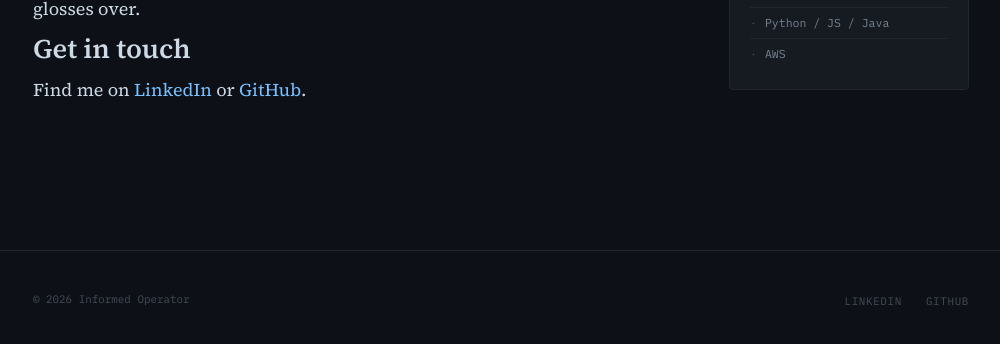
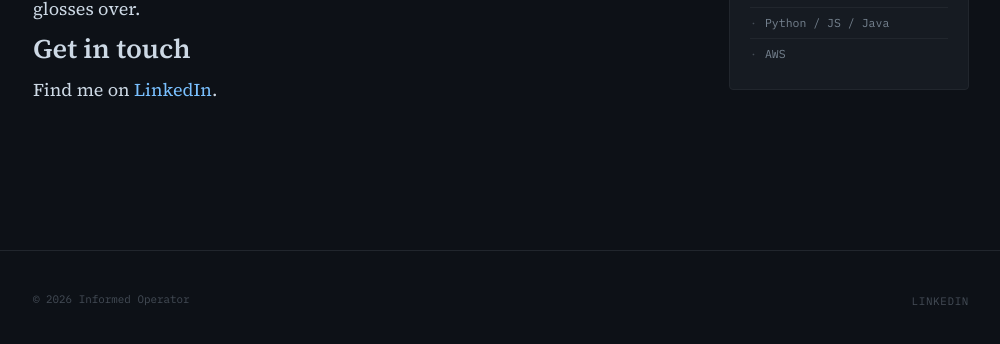
Before and after one commit to informed-operator/informed-operator-site, a Jekyll site: the page built from about.html, in a window 1280 px wide and 900 px high, scrolled down 1013 px. Shown: the part 552-896 px from the top of the window, without its empty margins (139-1139 px from the left). Built offline with Jekyll 4.4.1, drawn with Linux system fonts in a browser that asks for light colours.

```diff
--- a/_layouts/default.html
+++ b/_layouts/default.html
@@ -30,7 +30,6 @@
     <span class="footer-left">© {{ 'now' | date: '%Y' }} Informed Operator</span>
     <ul class="footer-links">
       <li><a href="{{ site.author.linkedin }}" target="_blank" rel="noopener">LinkedIn</a></li>
-      <li><a href="{{ site.author.github }}" target="_blank" rel="noopener">GitHub</a></li>
     </ul>
   </div>
 </footer>
--- a/about.html
+++ b/about.html
@@ -32,7 +32,7 @@ permalink: /about/
         <p><strong>Technology Law</strong> — Platform regulation, First Amendment limits, digital evidence standards, and the cases shaping how law applies to technology. Analysis grounded in the technical realities most legal commentary glosses over.</p>
 
         <h2>Get in touch</h2>
-        <p>Find me on <a href="{{ site.author.linkedin }}" target="_blank" rel="noopener">LinkedIn</a> or <a href="{{ site.author.github }}" target="_blank" rel="noopener">GitHub</a>.</p>
+        <p>Find me on <a href="{{ site.author.linkedin }}" target="_blank" rel="noopener">LinkedIn</a>.</p>
       </div>
 
       <aside class="about-sidebar fade-up-3">
```
Also changed, not shown: _posts/2026-07-06-google-character-ai.md (+1 -0 lines).
